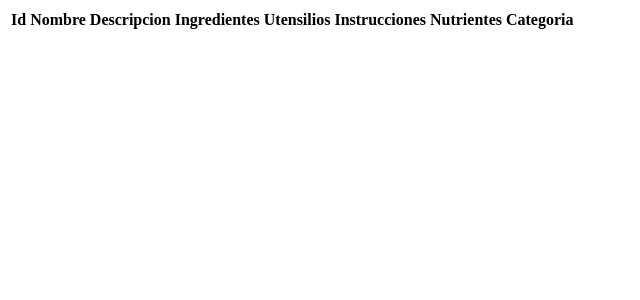
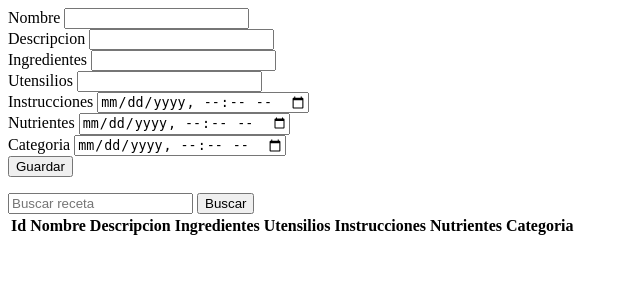
Before and after one commit to AliciaDG5894/SaborenRed, a Flask app: page /recetas in a window 1280 px wide. Shown: the top 300 px of the page, without its empty margins (0-640 px from the left). Run offline with Flask 3, Linux system fonts and the light colour scheme; the visitor is signed in with stand-in values (Sample User, id 1); lists and menus that the app fills with data are empty.

Commit message:
form y busqueda receta

```diff
--- a/templates/Recetas.html
+++ b/templates/Recetas.html
@@ -1,4 +1,4 @@
-<!-- <form id="frmRenta" method="post">
+<form id="frmRecetas" method="post">
     <input type="hidden" id="idReceta" name="idReceta">
 
     <div class="mb-1">
@@ -32,12 +32,12 @@
     <div class="mb-1 text-end">
         <button class="btn btn-primary">Guardar</button>
     </div>
-</form> -->
+</form>
 
-<!-- <div class="mb-3 input-group">
-    <input type="text" class="form-control" id="txtBuscarRenta" placeholder="Buscar renta de trajes">
-    <button class="btn btn-secondary" id="btnBuscarRenta" type="button">Buscar</button>
-</div> -->
+<div class="mb-3 input-group">
+    <input type="text" class="form-control" id="txtBuscarReceta" placeholder="Buscar receta">
+    <button class="btn btn-secondary" id="btnBuscarReceta" type="button">Buscar</button>
+</div>
 
 <div class="table-responsive">
     <table class="table table-sm">
```
